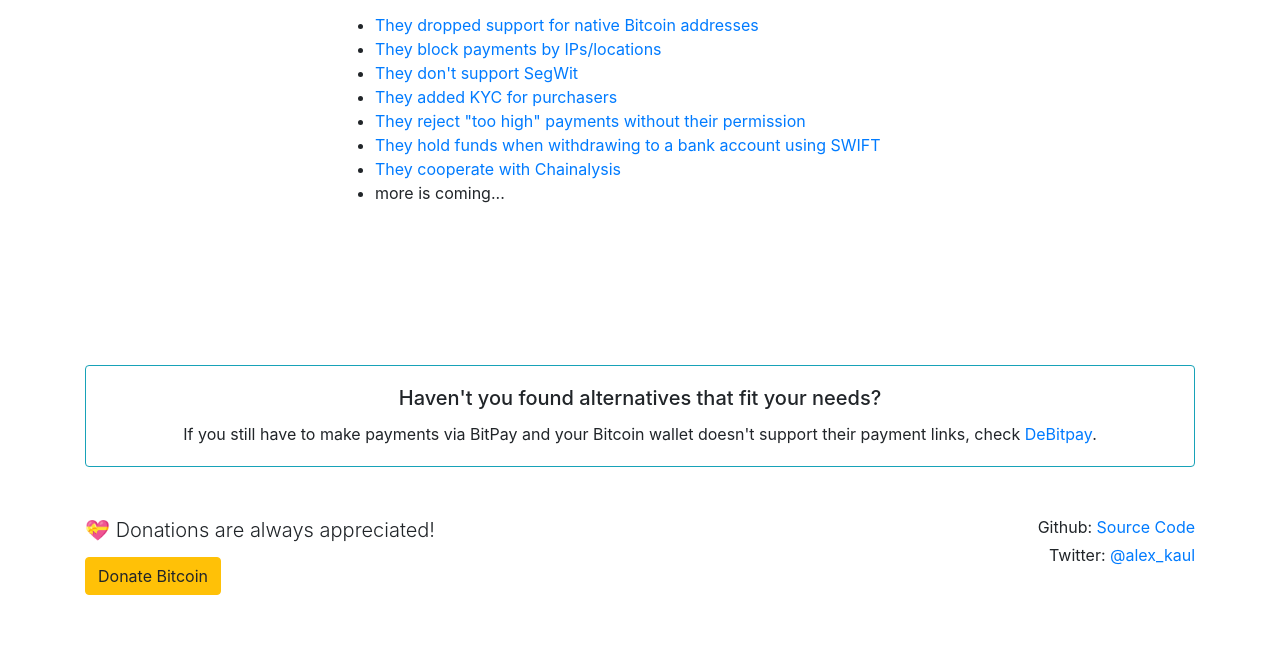
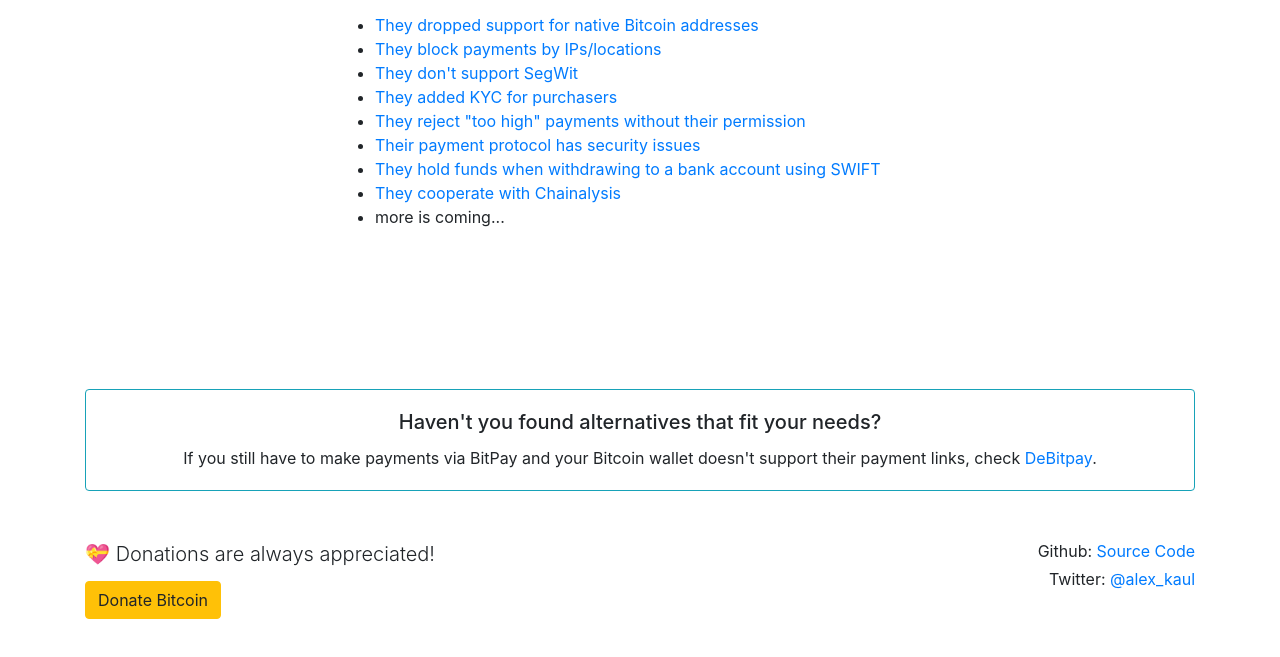
Before and after one commit to alexk111/DeBitpay-Directory, an Eleventy site: page src/anti-bitcoin.njk in a window 1280 px wide. Shown: the part 235-892 px from the top of the page. Built offline with nearby package versions, Linux system fonts and the light colour scheme; Eleventy itself is replaced by a stand-in of ours; files that its build step writes are made by us from their sources.

Commit message:
Add info about security issues

```diff
--- a/src/anti-bitcoin.njk
+++ b/src/anti-bitcoin.njk
@@ -21,6 +21,7 @@
         <li><a href="https://www.reddit.com/r/Bitcoin/comments/coe4u1/avoid_bitpay_until_they_integrate_fully_native/" target="_blank">They don't support SegWit</a></li>
         <li><a href="https://twitter.com/BtcpayServer/status/1161170558588837890" target="_blank">They added KYC for purchasers</a></li>
         <li><a href="https://twitter.com/AmazonWatch/status/1164737664198688770" target="_blank">They reject &quot;too high&quot; payments without their permission</a></li>
+        <li><a href="https://www.reddit.com/r/Bitcoin/comments/d87h71/why_dont_i_get_to_choose_bip_70_removed_by_default/f1cedy9/" target="_blank">Their payment protocol has security issues</a></li>
         <li><a href="https://twitter.com/tomgrundy/status/1171657974043074562" target="_blank">They hold funds when withdrawing to a bank account using SWIFT</a></li>
         <li><a href="https://www.reddit.com/r/Bitcoin/comments/6zmze1/can_we_talk_about_chainalysis_mission_to_destroy/" target="_blank">They cooperate with Chainalysis</a></li>
         <li>more is coming...</li>
```
